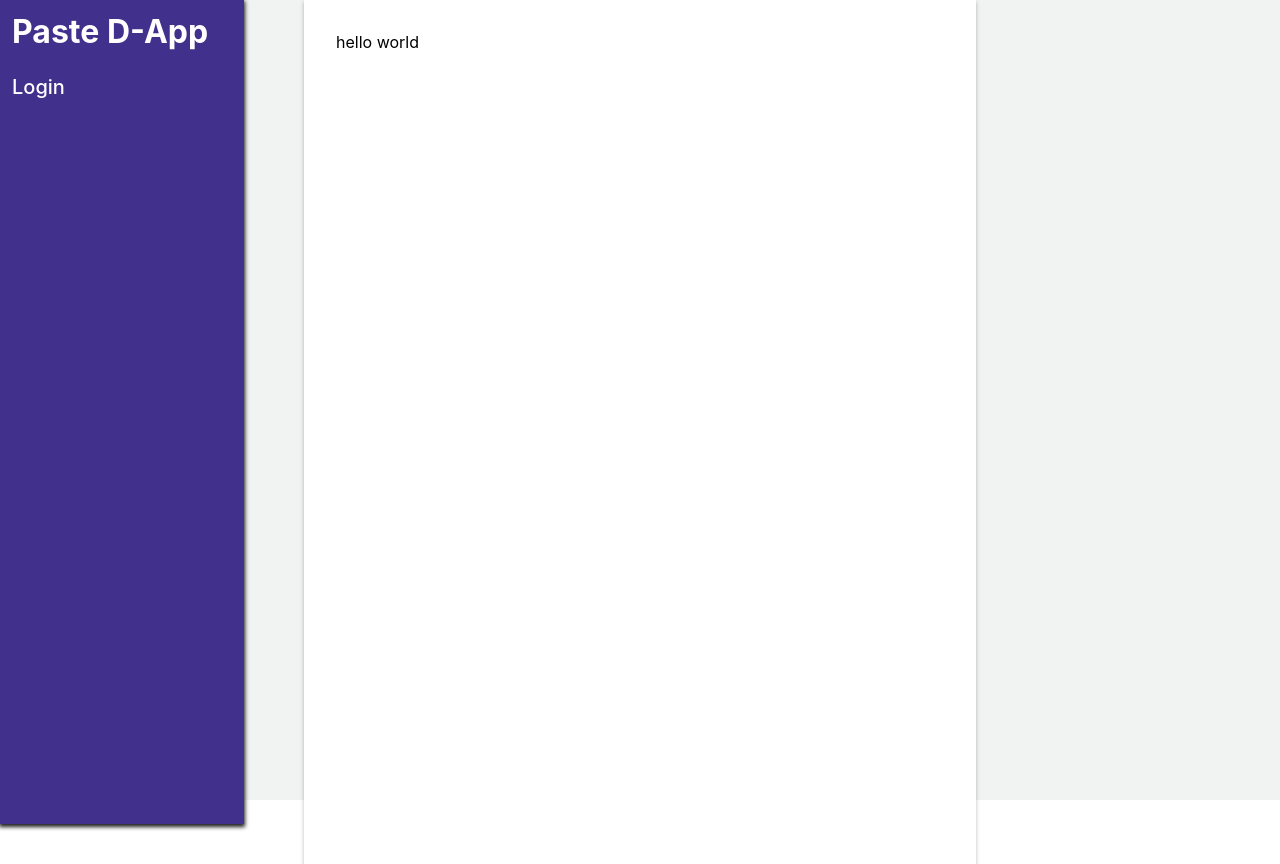
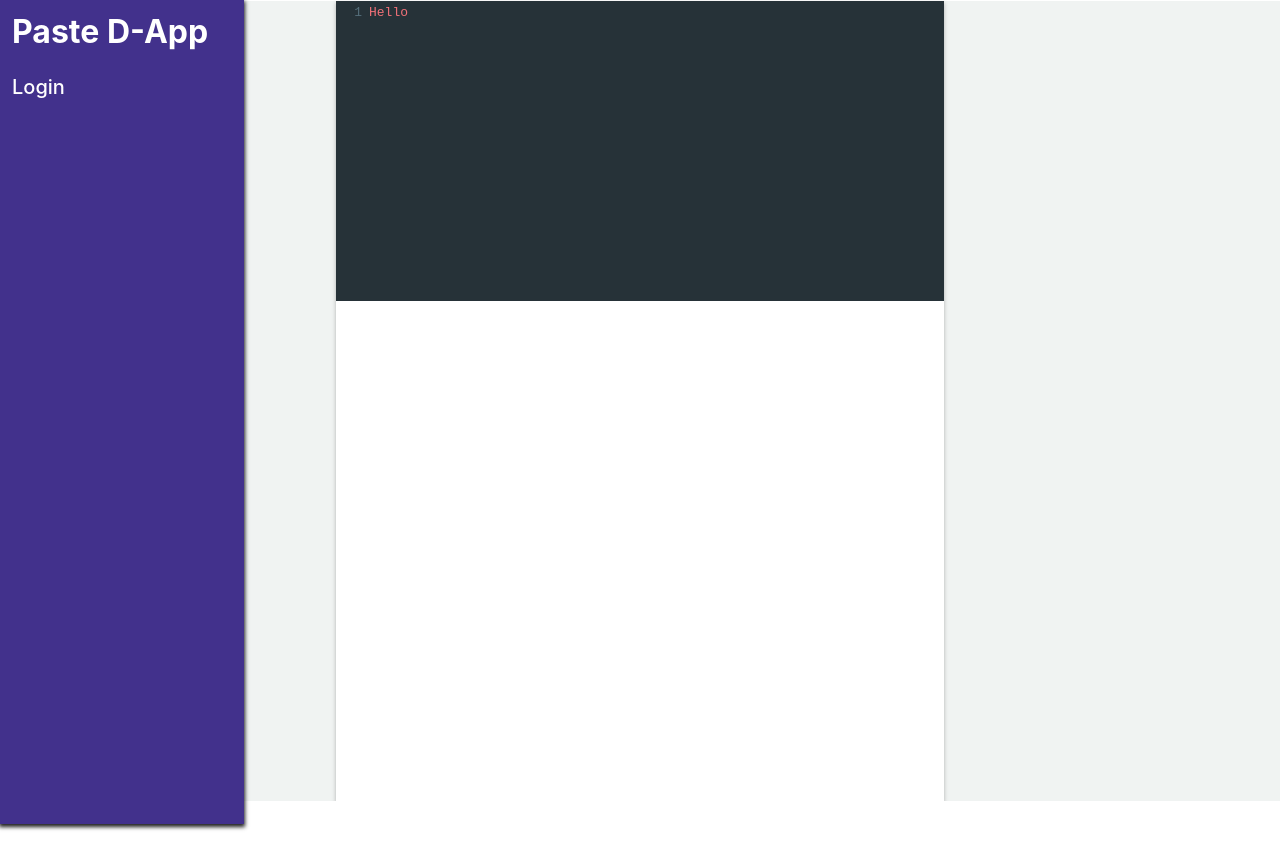
Before and after one commit to Bogdanisar/paste-dapp, a React (Create React App) app in the folder client/: page / in a window 1280 px wide. After the commit the page ends 801 px from the top, so only its background shows below. Built offline with nearby package versions, Linux system fonts and the light colour scheme; a web font is replaced by a local one.

Commit message:
Add code editor

```diff
--- a/client/package.json
+++ b/client/package.json
@@ -6,9 +6,12 @@
     "@testing-library/jest-dom": "^4.2.4",
     "@testing-library/react": "^9.5.0",
     "@testing-library/user-event": "^7.2.1",
+    "codemirror": "^5.52.2",
     "react": "^16.13.1",
+    "react-codemirror2": "^7.1.0",
     "react-dom": "^16.13.1",
-    "react-scripts": "3.4.1"
+    "react-scripts": "3.4.1",
+    "require": "^2.4.20"
   },
   "scripts": {
     "start": "react-scripts start",
--- a/client/src/Main.css
+++ b/client/src/Main.css
@@ -1,6 +1,7 @@
 .main {
+    display: flex;
+
     max-width: 38rem;
-    padding: 2rem;
     margin: auto;
 
     height: 100%;
@@ -8,3 +9,8 @@
 
     box-shadow: 0px 2px 4px 0px rgba(31, 31, 31, 0.3);
 }
+
+.react-codemirror2 {
+    width: 100%;
+    padding: 0;
+}
--- a/client/src/Main.js
+++ b/client/src/Main.js
@@ -1,12 +1,26 @@
 import React from "react";
+import {UnControlled as CodeMirror} from "react-codemirror2";
+
+import "codemirror/lib/codemirror.css";
+import "codemirror/theme/material.css";
 
 import "./Main.css";
+
+require("codemirror/mode/javascript/javascript");
 
 export default class Main extends React.Component {
     render() {
         return (
             <div className="main">
-            hello world
+                <CodeMirror
+                    value="Hello"
+                    options={{
+                        mode: "javascript",
+                        theme: "material",
+                        lineNumbers: true,
+                    }}
+                    onChange={(editor, data, value) => {}}
+                />
             </div>
         );
     }
--- a/client/src/Sidebar.js
+++ b/client/src/Sidebar.js
@@ -5,7 +5,9 @@ export default class Sidebar extends React.Component {
     render() {
         return (
             <div className="sidebar">
-                <a className="logo" href="/">Paste D-App</a>
+                <a className="logo" href="/">
+                    Paste D-App
+                </a>
                 <a href="/login">Login</a>
             </div>
         );
```
Also changed, not shown: client/public/index.html (+5 -3 lines), 1 other file (tests, documents, lock files or other folders).
